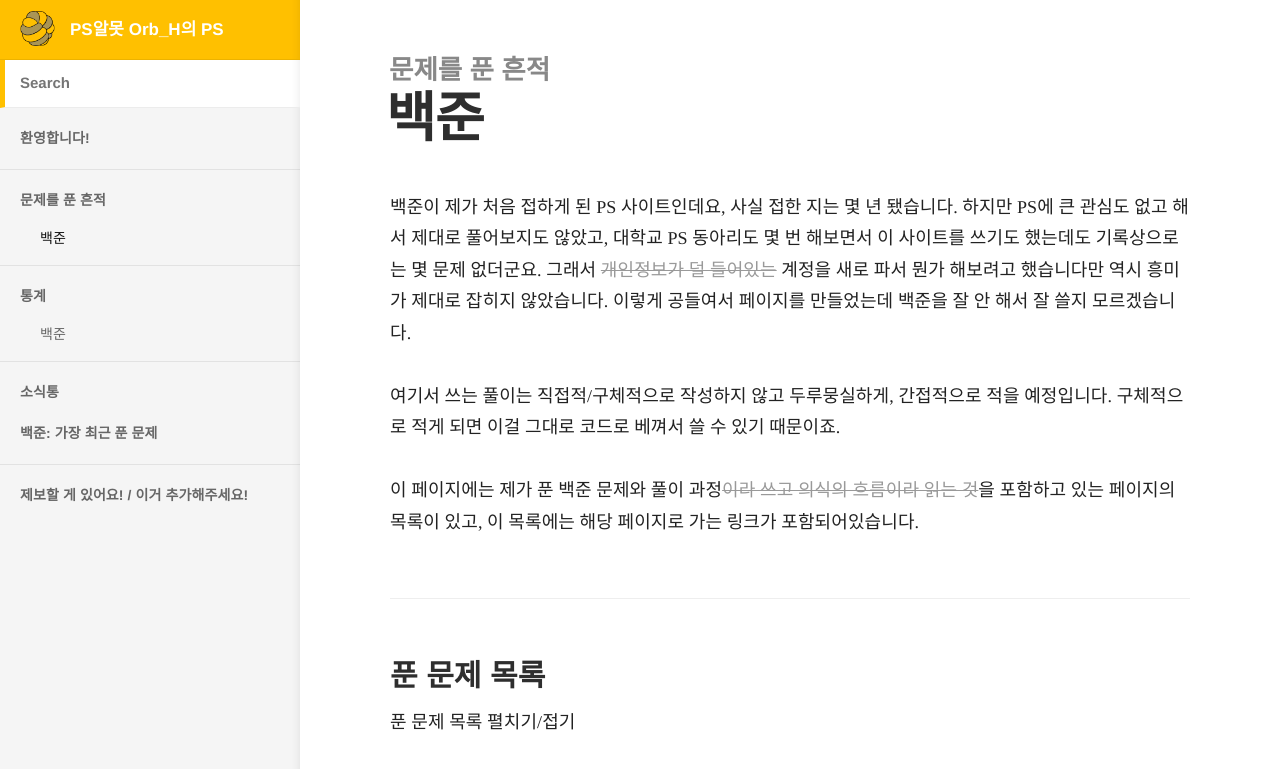
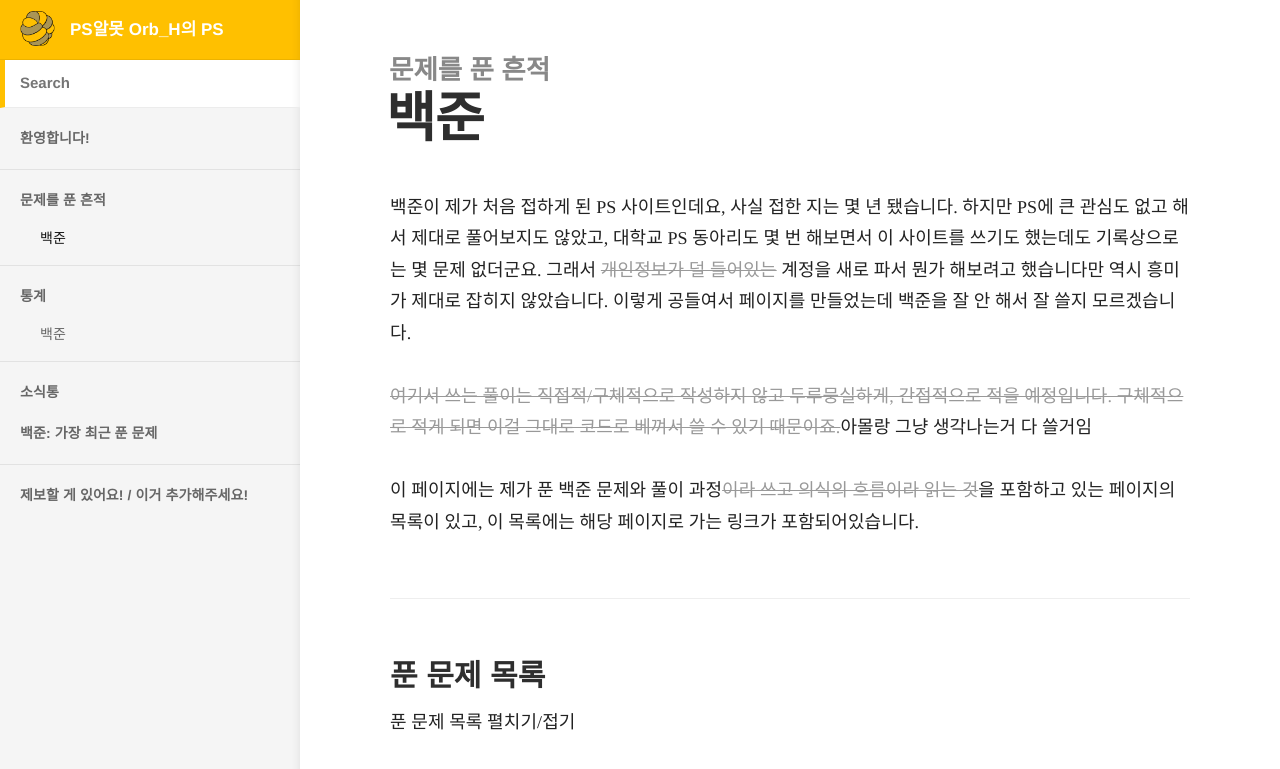
Before and after one commit to Orb-H/nojam, a Jekyll site: the page built from docs/_docs/nojam.md, in a window 1280 px wide. Shown: the top 769 px of the page. Built offline with Jekyll 4.4.1, drawn with Linux system fonts in a browser that asks for light colours.

Commit message:
Change description of nojam

```diff
--- a/docs/_docs/nojam.md
+++ b/docs/_docs/nojam.md
@@ -7,7 +7,7 @@ regenerate: true
 
 백준이 제가 처음 접하게 된 PS 사이트인데요, 사실 접한 지는 몇 년 됐습니다. 하지만 PS에 큰 관심도 없고 해서 제대로 풀어보지도 않았고, 대학교 PS 동아리도 몇 번 해보면서 이 사이트를 쓰기도 했는데도 기록상으로는 몇 문제 없더군요. 그래서 ~~개인정보가 덜 들어있는~~ 계정을 새로 파서 뭔가 해보려고 했습니다만 역시 흥미가 제대로 잡히지 않았습니다. 이렇게 공들여서 페이지를 만들었는데 백준을 잘 안 해서 잘 쓸지 모르겠습니다.
 
-여기서 쓰는 풀이는 직접적/구체적으로 작성하지 않고 두루뭉실하게, 간접적으로 적을 예정입니다. 구체적으로 적게 되면 이걸 그대로 코드로 베껴서 쓸 수 있기 때문이죠.
+~~여기서 쓰는 풀이는 직접적/구체적으로 작성하지 않고 두루뭉실하게, 간접적으로 적을 예정입니다. 구체적으로 적게 되면 이걸 그대로 코드로 베껴서 쓸 수 있기 때문이죠.~~아몰랑 그냥 생각나는거 다 쓸거임
 
 이 페이지에는 제가 푼 백준 문제와 풀이 과정~~이라 쓰고 의식의 흐름이라 읽는 것~~을 포함하고 있는 페이지의 목록이 있고, 이 목록에는 해당 페이지로 가는 링크가 포함되어있습니다.
 
```
